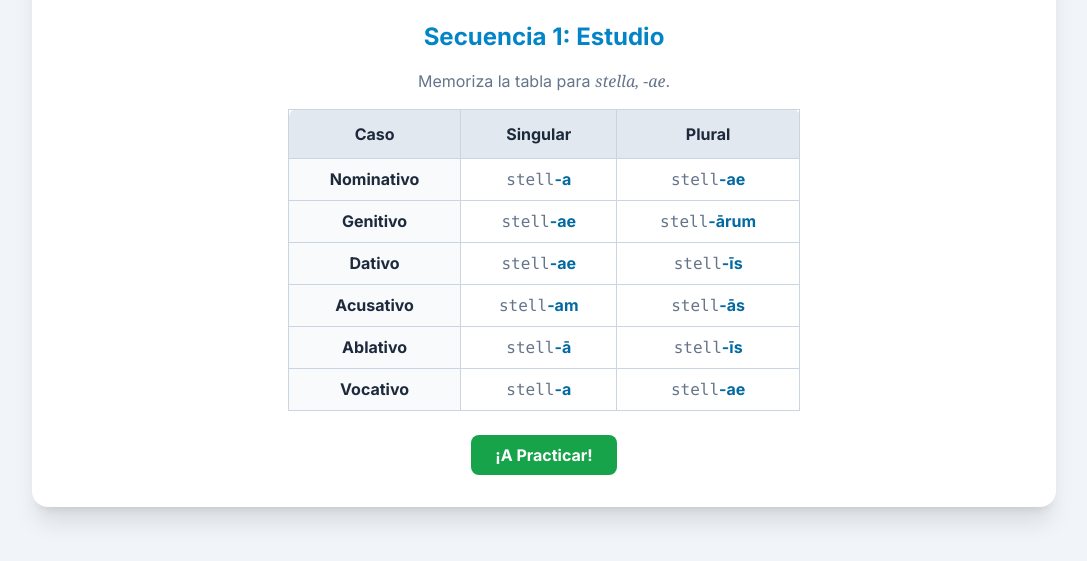
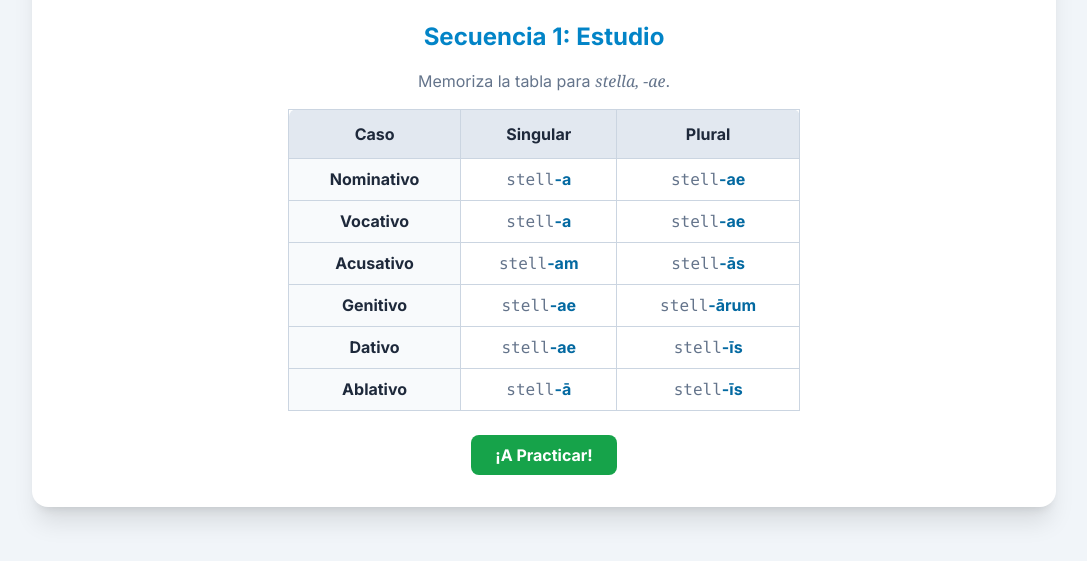
Before and after one commit to magisterha/PracticaIdeclinacion, a plain HTML site: page index.html in a window 1280 px wide. Shown: the part 233-794 px from the top of the page, without its empty margins (96-1183 px from the left). Drawn offline with nearby package versions, Linux system fonts and the light colour scheme.

Commit message:
Update index.html

```diff
--- a/index.html
+++ b/index.html
@@ -32,7 +32,6 @@
 
     <main class="bg-white rounded-2xl shadow-xl p-6 md:p-8 w-full max-w-5xl">
 
-        <!-- SELECCIÓN DE IDIOMA -->
         <div id="language-selector" class="flex justify-center items-center gap-2 mb-6 border-b pb-4">
             <span class="font-semibold text-slate-600" data-translate="languageLabel">Idioma:</span>
             <button class="lang-btn px-4 py-1 rounded-full text-sm font-semibold transition-colors bg-slate-200 hover:bg-slate-300" data-lang="es">Español</button>
@@ -46,32 +45,27 @@
             <p id="subtitle" class="text-slate-500 mt-1" data-translate="subtitle">Aprende la primera declinación latina.</p>
         </header>
 
-        <!-- CONTENEDOR DE SECUENCIAS -->
         <div id="sequences-container">
 
-            <!-- Secuencia 1: ESTUDIO -->
             <div id="sequence-study" class="hidden">
                 <h2 class="text-2xl font-bold text-center mb-4 text-sky-600" data-translate="studyTitle">Secuencia 1: Estudio del Paradigma</h2>
                 <p id="study-instruction" class="text-center mb-4 text-slate-500" data-translate="studyInstruction">Memoriza la tabla para <em class="font-serif">stella, -ae</em>.</p>
                 <div class="flex justify-center">
                     <table id="study-table" class="w-full max-w-lg border-collapse text-center">
-                        <!-- El contenido de la tabla se generará con JS -->
-                    </table>
+                        </table>
                 </div>
                 <div class="mt-6 flex justify-center">
                     <button id="start-practice-btn" class="bg-green-600 text-white font-bold py-2 px-6 rounded-lg hover:bg-green-700 active:scale-95 transition-transform" data-translate="startPracticeBtn">¡A Practicar!</button>
                 </div>
             </div>
 
-            <!-- Secuencia 2: JUEGO -->
             <div id="sequence-game" class="hidden">
                  <h2 class="text-2xl font-bold text-center mb-4 text-sky-600" data-translate="practiceTitle">Secuencia 2: Práctica</h2>
                  <p id="practice-instruction" class="text-center mb-4 text-slate-500" data-translate="practiceInstruction">Arrastra las terminaciones para completar la declinación de <em class="font-serif">stella, -ae</em>.</p>
                 <div class="grid md:grid-cols-3 gap-6">
                     <div class="md:col-span-2">
                         <table id="game-table" class="w-full border-collapse text-center">
-                            <!-- El contenido de la tabla se generará con JS -->
-                        </table>
+                            </table>
                     </div>
                     <div class="flex flex-col">
                         <h3 class="font-bold text-center text-lg mb-2 text-slate-600" data-translate="endingsBoxTitle">Terminaciones</h3>
@@ -80,8 +74,7 @@
                 </div>
                 <div id="game-feedback" class="mt-6 flex flex-col items-center">
                     <div id="success-message" class="text-center text-green-600 font-bold text-xl opacity-0 transition-opacity mb-4">
-                        <!-- El mensaje se establece con JS -->
-                    </div>
+                        </div>
                     <div class="flex gap-4">
                         <button id="reset-button" class="bg-sky-600 text-white font-bold py-2 px-6 rounded-lg hover:bg-sky-700 active:scale-95 transition-transform" data-translate="resetBtn">Reiniciar Palabra</button>
                         <button id="next-word-btn" class="hidden bg-purple-600 text-white font-bold py-2 px-6 rounded-lg hover:bg-purple-700 active:scale-95 transition-transform" data-translate="nextWordBtn">Siguiente Palabra</button>
@@ -89,7 +82,6 @@
                 </div>
             </div>
 
-            <!-- Secuencia final: JUEGO COMPLETADO -->
             <div id="sequence-end" class="hidden text-center py-8">
                 <h2 class="text-3xl font-bold text-green-600" data-translate="endTitle">¡Felicidades!</h2>
                 <p class="text-slate-600 mt-2 text-lg" data-translate="endMessage">Has completado todas las palabras de práctica.</p>
@@ -207,7 +199,11 @@
             const table = document.getElementById(tableId);
             table.innerHTML = ''; // Limpiar tabla
             const currentWord = declensionWords[currentWordIndex];
-            const cases = ['nominative', 'genitive', 'dative', 'accusative', 'ablative', 'vocative'];
+
+            // --- CAMBIO REALIZADO AQUÍ ---
+            // Orden de casos solicitado: Nominativo, Vocativo, Acusativo, Genitivo, Dativo, Ablativo
+            const cases = ['nominative', 'vocative', 'accusative', 'genitive', 'dative', 'ablative'];
+            // Orden original: ['nominative', 'genitive', 'dative', 'accusative', 'ablative', 'vocative'];
 
             // Header
             let headerHTML = `<thead class="bg-slate-200"><tr>
```
